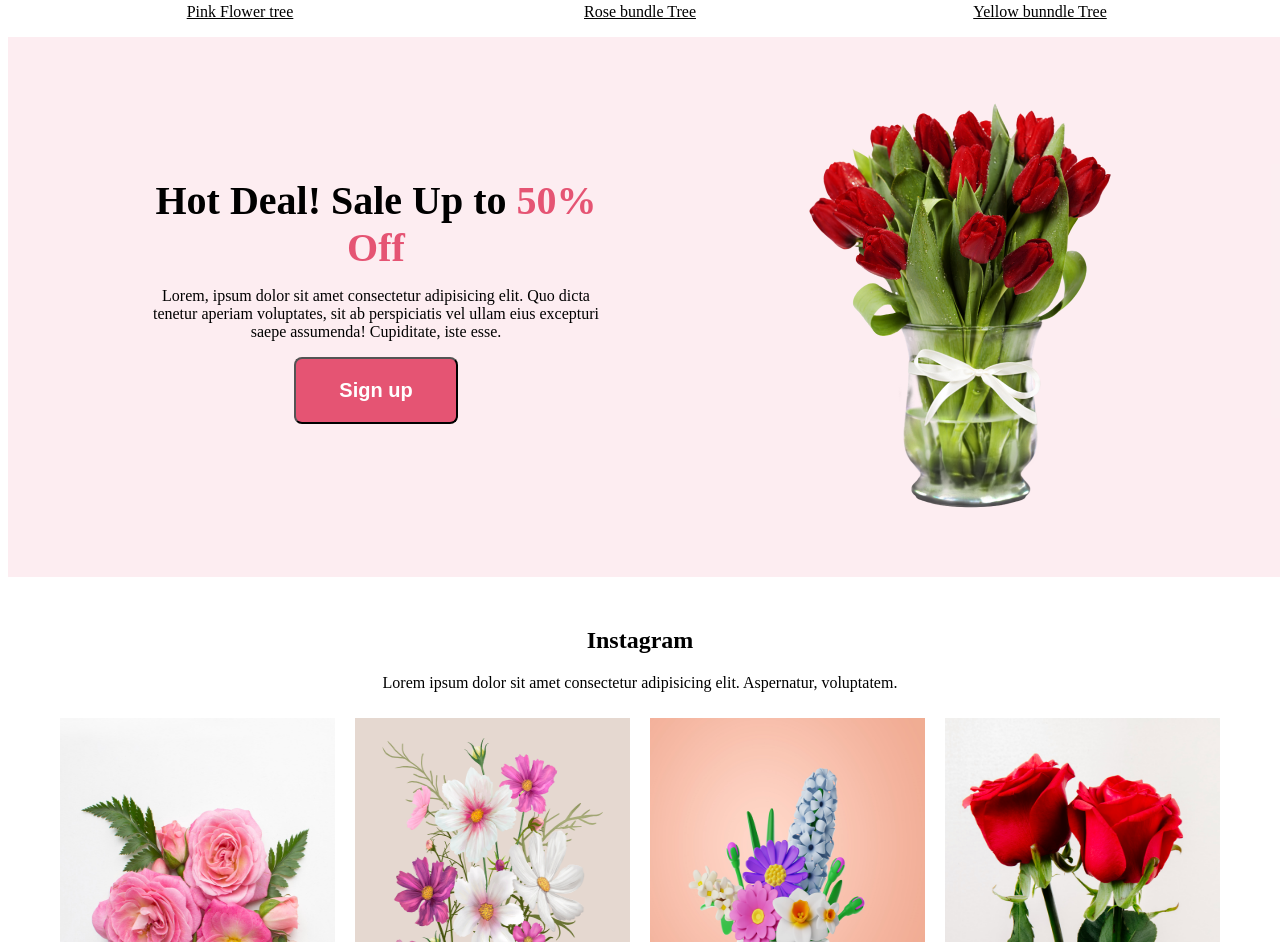
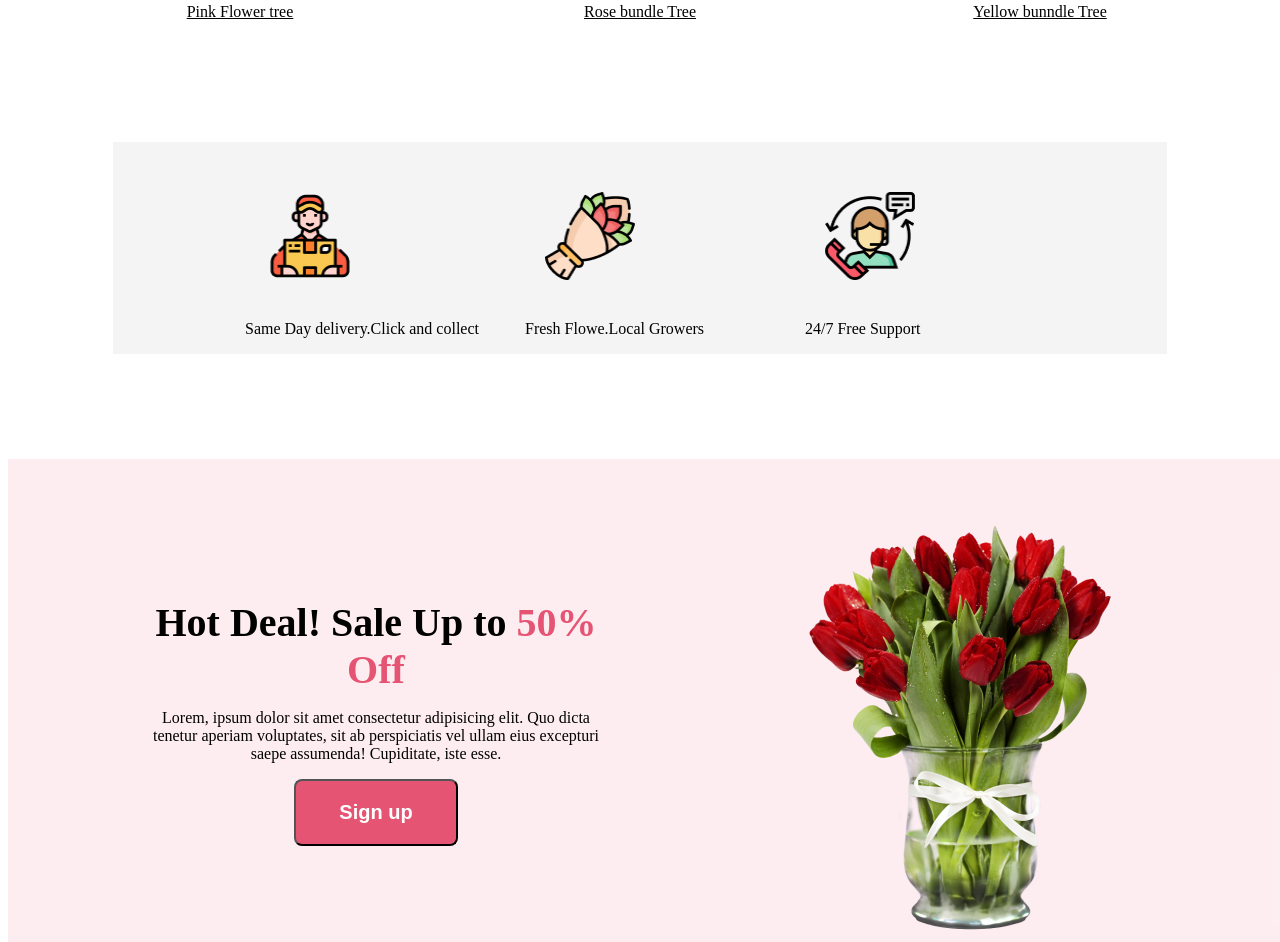
Before and after one commit to Shariful4447/Assignment-1-flower-shop, a plain HTML site: page index.html in a window 1280 px wide. Shown: the part 1615-2557 px from the top of the page. Drawn offline with Linux system fonts and the light colour scheme.

Commit message:
exiting feature done

```diff
--- a/index.html
+++ b/index.html
@@ -41,6 +41,22 @@
             <div>
                 <img class="featured-image3" src="./asset/featued3.png" alt="featured1.png">
                 <p class="label">Yellow bunndle Tree</p>
+            </div>
+
+        </div>
+
+        <div class="exiting-feature">
+            <div >
+                <img class="exiting-feature1"  src="./asset/delivery.png" alt="delivery.png">
+                <p>Same Day delivery.Click and collect</p>
+            </div>
+            <div >
+                <img class="exiting-feature2"  src="./asset/fresh.png" alt="fresh.png">
+                <p>Fresh Flowe.Local Growers</p>
+            </div>
+            <div >
+                <img class="exiting-feature3" src="./asset/support.png" alt="support.png">
+                <p>24/7 Free Support</p>
             </div>
 
         </div>
--- a/style.css
+++ b/style.css
@@ -108,6 +108,44 @@ header{
 .label{
     text-decoration: underline;
 }
+
+.exiting-feature{
+    display: flex;
+    max-width: 1440px;
+    margin: 105px;
+
+
+
+    background:rgba(39, 39, 39, 0.05);
+    justify-content: center;
+
+}
+.exiting-feature>p{
+    text-align: center;
+
+}
+.exiting-feature1{
+    margin: 20px;
+    height: 88px;
+    width: 90px;
+    padding-right: 150px;
+    padding-top: 30px;
+}
+.exiting-feature2{
+    padding-top: 30px;
+    margin: 20px;
+    height: 88px;
+    width: 90px;
+    padding-right: 150px;
+}
+.exiting-feature3{
+    padding-top: 30px;
+    margin: 20px;
+    height: 88px;
+    width: 90px;
+    padding-right: 100px;
+}
+
 .hot-deals{
     display: flex;
     background-color: rgba(229, 84, 115, 0.10);
```
Also changed, not shown: asset/delivery.png (renamed from asset/Group 57.png), asset/fresh.png (renamed from asset/Group 58.png), asset/support.png (renamed from asset/Group 59.png), 2 other files.
